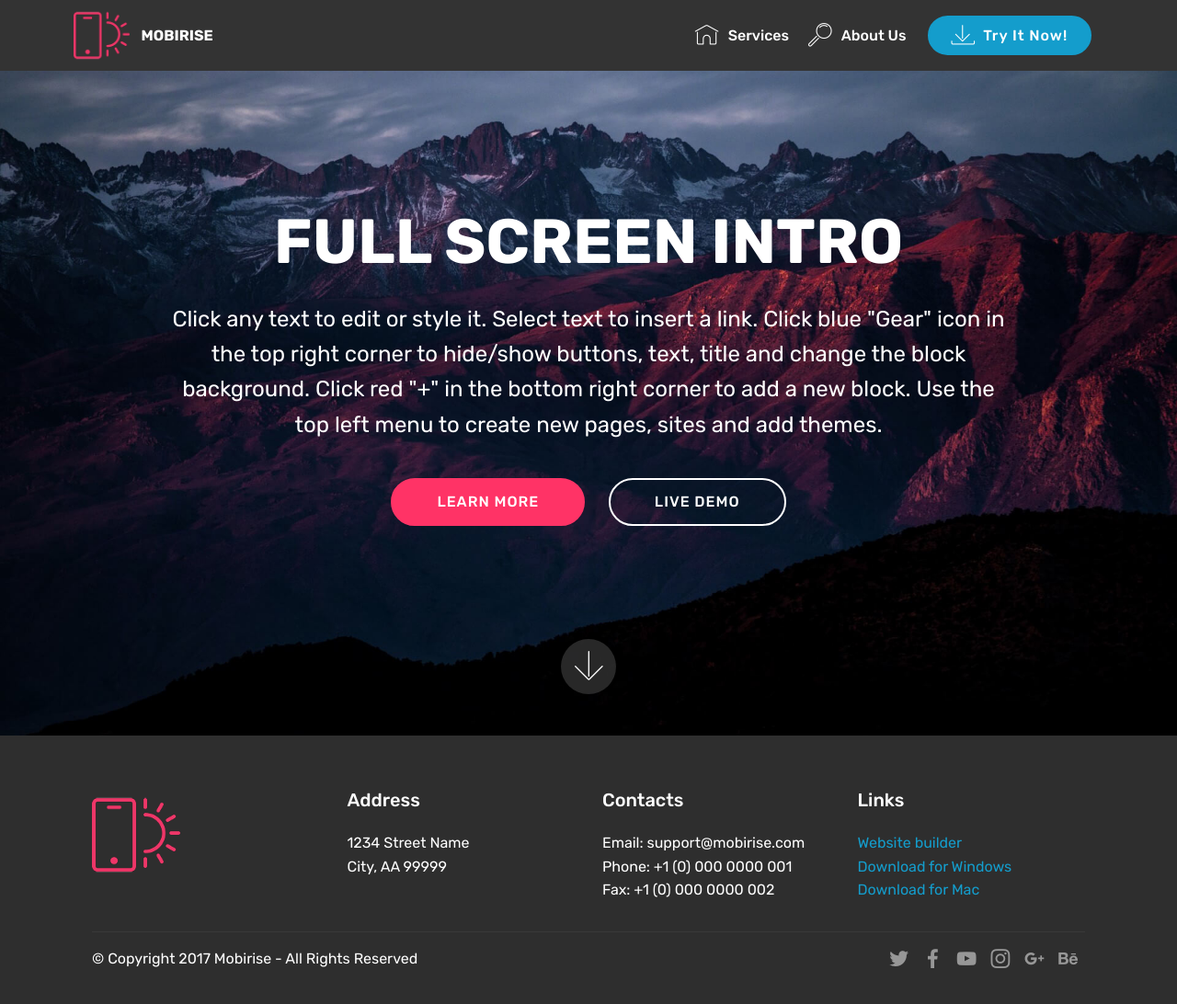
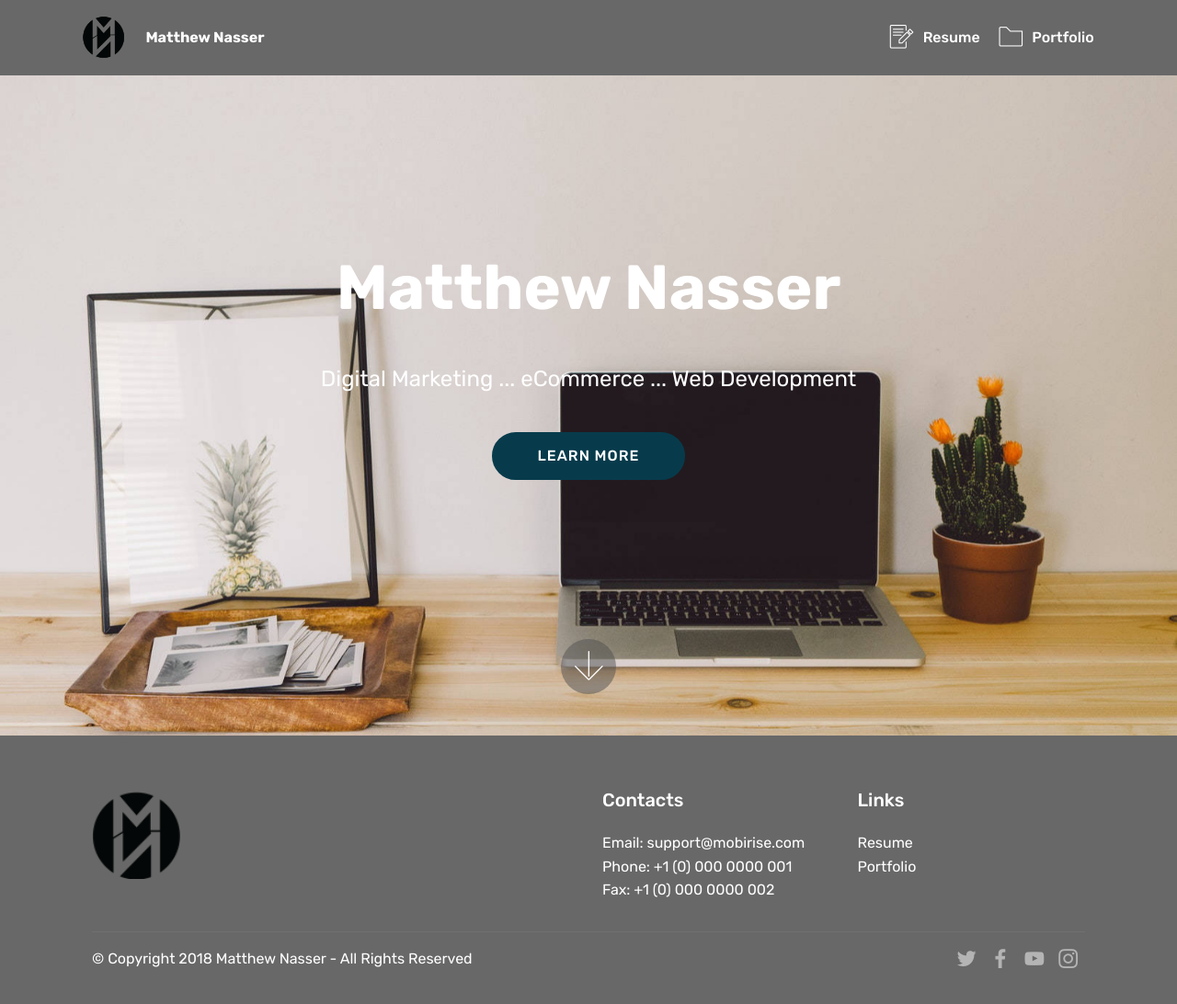
Before and after one commit to mrnasser/my_site, a plain HTML site: page index.html in a window 1280 px wide. Shown: the whole page at 92% size. Drawn offline with Linux system fonts and the light colour scheme; files whose address does not match are found by name.

Commit message:
create github pages

```diff
--- /dev/null
+++ b/assets/images/hashes.json
@@ -0,0 +1 @@
+{"UnYhamNxJQ4TKjQqpT25aA==":"mbr-1626x1080.jpg","H7GAWHtxtLT9REIOdawMQQ==":"mbr-1735x1080.jpg","9rObVNy7KGraRIwRE4sXLA==":"mbr-1620x1080.jpg","+ZeCFwoA5un8Y7yL+j1Vyw==":"logo-122x122.png","F7DQV0q9ha5Zp+SDsQDeAg==":"logo-1-122x122.png"}
--- a/assets/mobirise/css/mbr-additional.css
+++ b/assets/mobirise/css/mbr-additional.css
@@ -165,8 +165,8 @@ body {
 }
 .btn-secondary,
 .btn-secondary:active {
-  background-color: #ff3366 !important;
-  border-color: #ff3366 !important;
+  background-color: #073b4c !important;
+  border-color: #073b4c !important;
   color: #ffffff !important;
 }
 .btn-secondary:hover,
@@ -174,14 +174,14 @@ body {
 .btn-secondary.focus,
 .btn-secondary.active {
   color: #ffffff !important;
-  background-color: #e50039 !important;
-  border-color: #e50039 !important;
+  background-color: #010506 !important;
+  border-color: #010506 !important;
 }
 .btn-secondary.disabled,
 .btn-secondary:disabled {
   color: #ffffff !important;
-  background-color: #e50039 !important;
-  border-color: #e50039 !important;
+  background-color: #010506 !important;
+  border-color: #010506 !important;
 }
 .btn-info,
 .btn-info:active {
@@ -329,22 +329,22 @@ body {
 .btn-secondary-outline,
 .btn-secondary-outline:active {
   background: none;
-  border-color: #cc0033;
-  color: #cc0033;
+  border-color: #000000;
+  color: #000000;
 }
 .btn-secondary-outline:hover,
 .btn-secondary-outline:focus,
 .btn-secondary-outline.focus,
 .btn-secondary-outline.active {
   color: #ffffff;
-  background-color: #ff3366;
-  border-color: #ff3366;
+  background-color: #073b4c;
+  border-color: #073b4c;
 }
 .btn-secondary-outline.disabled,
 .btn-secondary-outline:disabled {
   color: #ffffff !important;
-  background-color: #ff3366 !important;
-  border-color: #ff3366 !important;
+  background-color: #073b4c !important;
+  border-color: #073b4c !important;
 }
 .btn-info-outline,
 .btn-info-outline:active {
@@ -464,7 +464,7 @@ body {
   color: #149dcc !important;
 }
 .text-secondary {
-  color: #ff3366 !important;
+  color: #073b4c !important;
 }
 .text-success {
   color: #f7ed4a !important;
@@ -490,7 +490,7 @@ a.text-primary:focus {
 }
 a.text-secondary:hover,
 a.text-secondary:focus {
-  color: #cc0033 !important;
+  color: #000000 !important;
 }
 a.text-success:hover,
 a.text-success:focus {
@@ -1374,12 +1374,12 @@ body {
 }
 .cid-qTkzRZLJNu .navbar {
   padding: .5rem 0;
-  background: #333333;
+  background: #686868;
   transition: none;
   min-height: 77px;
 }
 .cid-qTkzRZLJNu .navbar-dropdown.bg-color.transparent.opened {
-  background: #333333;
+  background: #686868;
 }
 .cid-qTkzRZLJNu a {
   font-style: normal;
@@ -1463,7 +1463,7 @@ body {
   padding-bottom: 0;
 }
 .cid-qTkzRZLJNu .dropdown .dropdown-menu {
-  background: #333333;
+  background: #686868;
   display: none;
   position: absolute;
   min-width: 5rem;
@@ -1598,6 +1598,10 @@ body {
 .cid-qTkzRZLJNu .collapsed .navbar-collapse.collapsing .navbar-nav .nav-item,
 .cid-qTkzRZLJNu .collapsed .navbar-collapse.show .navbar-nav .nav-item {
   clear: both;
+}
+.cid-qTkzRZLJNu .collapsed .navbar-collapse.collapsing .navbar-nav .nav-item:last-child,
+.cid-qTkzRZLJNu .collapsed .navbar-collapse.show .navbar-nav .nav-item:last-child {
+  margin-bottom: 1rem;
 }
 .cid-qTkzRZLJNu .collapsed .navbar-collapse.collapsing .navbar-buttons,
 .cid-qTkzRZLJNu .collapsed .navbar-collapse.show .navbar-buttons {
@@ -1693,6 +1697,10 @@ body {
   .cid-qTkzRZLJNu .navbar-collapse.show .navbar-nav .nav-item {
     clear: both;
   }
+  .cid-qTkzRZLJNu .navbar-collapse.collapsing .navbar-nav .nav-item:last-child,
+  .cid-qTkzRZLJNu .navbar-collapse.show .navbar-nav .nav-item:last-child {
+    margin-bottom: 1rem;
+  }
   .cid-qTkzRZLJNu .navbar-collapse.collapsing .navbar-buttons,
   .cid-qTkzRZLJNu .navbar-collapse.show .navbar-buttons {
     text-align: center;
@@ -1751,15 +1759,15 @@ body {
 }
 .cid-qTkzRZLJNu .nav-link:hover,
 .cid-qTkzRZLJNu .dropdown-item:hover {
-  color: #c1c1c1 !important;
+  color: #073b4c !important;
 }
 .cid-qTkA127IK8 {
-  background-image: url("../../../assets/images/jumbotron.jpg");
+  background-image: url("../../../assets/images/mbr-1620x1080.jpg");
 }
 .cid-qTkAaeaxX5 {
   padding-top: 60px;
   padding-bottom: 60px;
-  background-color: #2e2e2e;
+  background-color: #686868;
 }
 @media (max-width: 767px) {
   .cid-qTkAaeaxX5 .content {
--- a/index.html
+++ b/index.html
@@ -6,7 +6,7 @@
   <meta http-equiv="X-UA-Compatible" content="IE=edge">
   <meta name="generator" content="Mobirise v4.7.7, mobirise.com">
   <meta name="viewport" content="width=device-width, initial-scale=1, minimum-scale=1">
-  <link rel="shortcut icon" href="assets/images/logo2.png" type="image/x-icon">
+  <link rel="shortcut icon" href="assets/images/logo-122x122.png" type="image/x-icon">
   <meta name="description" content="">
   <title>Home</title>
   <link rel="stylesheet" href="assets/web/assets/mobirise-icons/mobirise-icons.css">
@@ -40,42 +40,30 @@
             <div class="navbar-brand">
                 <span class="navbar-logo">
                     <a href="https://mobirise.com">
-                         <img src="assets/images/logo2.png" alt="Mobirise" style="height: 3.8rem;">
+                         <img src="assets/images/logo-122x122.png" alt="Mobirise" title="" style="height: 4.1rem;">
                     </a>
                 </span>
-                <span class="navbar-caption-wrap">
-                    <a class="navbar-caption text-white display-4" href="https://mobirise.com">
-                        MOBIRISE
-                    </a>
-                </span>
+                <span class="navbar-caption-wrap"><a class="navbar-caption text-white display-4" href="https://mobirise.com">
+                        Matthew Nasser</a></span>
             </div>
         </div>
         <div class="collapse navbar-collapse" id="navbarSupportedContent">
-            <ul class="navbar-nav nav-dropdown" data-app-modern-menu="true">
-                <li class="nav-item">
-                    <a class="nav-link link text-white display-4" href="https://mobirise.com">
-                        <span class="mbri-home mbr-iconfont mbr-iconfont-btn"></span>
-                        Services
-                    </a>
+            <ul class="navbar-nav nav-dropdown nav-right" data-app-modern-menu="true"><li class="nav-item">
+                    <a class="nav-link link text-white display-4" href="https://mobirise.com"><span class="mbri-edit mbr-iconfont mbr-iconfont-btn"></span>
+
+                        Resume</a>
                 </li>
                 <li class="nav-item">
-                    <a class="nav-link link text-white display-4" href="https://mobirise.com">
-                        <span class="mbri-search mbr-iconfont mbr-iconfont-btn"></span>
-                        About Us
-                    </a>
-                </li>
-            </ul>
-            <div class="navbar-buttons mbr-section-btn">
-                <a class="btn btn-sm btn-primary display-4" href="https://mobirise.com">
-                    <span class="mbri-save mbr-iconfont mbr-iconfont-btn "></span>
-                    Try It Now!
-                </a>
-            </div>
+                    <a class="nav-link link text-white display-4" href="https://mobirise.com"><span class="mbri-folder mbr-iconfont mbr-iconfont-btn"></span>
+
+                        Portfolio</a>
+                </li></ul>
+
         </div>
     </nav>
 </section>
 
-<section class="engine"><a href="https://mobirise.me/f">simple website builder</a></section><section class="cid-qTkA127IK8 mbr-fullscreen mbr-parallax-background" id="header2-1">
+<section class="engine"><a href="https://mobirise.me/x">css templates</a></section><section class="cid-qTkA127IK8 mbr-fullscreen mbr-parallax-background" id="header2-1">
 
 
 
@@ -84,17 +72,12 @@
     <div class="container align-center">
         <div class="row justify-content-md-center">
             <div class="mbr-white col-md-10">
-                <h1 class="mbr-section-title mbr-bold pb-3 mbr-fonts-style display-1">
-                    FULL SCREEN INTRO
-                </h1>
+                <h1 class="mbr-section-title mbr-bold pb-3 mbr-fonts-style display-1"><p>
+                    Matthew Nasser</p></h1>
 
                 <p class="mbr-text pb-3 mbr-fonts-style display-5">
-                    Click any text to edit or style it. Select text to insert a link. Click blue "Gear" icon in the top right corner to hide/show buttons, text, title and change the block background. Click red "+" in the bottom right corner to add a new block. Use the top left menu to create new pages, sites and add themes.
-                </p>
-                <div class="mbr-section-btn">
-                    <a class="btn btn-md btn-secondary display-4" href="https://mobirise.com">LEARN MORE</a>
-                    <a class="btn btn-md btn-white-outline display-4" href="https://mobirise.com">LIVE DEMO</a>
-                </div>
+                    Digital Marketing ... eCommerce ... Web Development</p>
+                <div class="mbr-section-btn"><a class="btn btn-md btn-secondary display-4" href="https://mobirise.com">LEARN MORE</a></div>
             </div>
         </div>
     </div>
@@ -116,18 +99,13 @@
             <div class="col-12 col-md-3">
                 <div class="media-wrap">
                     <a href="https://mobirise.com/">
-                        <img src="assets/images/logo2.png" alt="Mobirise">
+                        <img src="assets/images/logo-1-122x122.png" alt="Mobirise" title="">
                     </a>
                 </div>
             </div>
             <div class="col-12 col-md-3 mbr-fonts-style display-7">
-                <h5 class="pb-3">
-                    Address
-                </h5>
-                <p class="mbr-text">
-                    1234 Street Name
-                    <br>City, AA 99999
-                </p>
+                <h5 class="pb-3"></h5>
+                <p class="mbr-text"></p>
             </div>
             <div class="col-12 col-md-3 mbr-fonts-style display-7">
                 <h5 class="pb-3">
@@ -143,11 +121,7 @@
                 <h5 class="pb-3">
                     Links
                 </h5>
-                <p class="mbr-text">
-                    <a class="text-primary" href="https://mobirise.com/">Website builder</a>
-                    <br><a class="text-primary" href="https://mobirise.com/mobirise-free-win.zip">Download for Windows</a>
-                    <br><a class="text-primary" href="https://mobirise.com/mobirise-free-mac.zip">Download for Mac</a>
-                </p>
+                <p class="mbr-text">Resume<br>Portfolio</p>
             </div>
         </div>
         <div class="footer-lower">
@@ -159,7 +133,7 @@
             <div class="media-container-row mbr-white">
                 <div class="col-sm-6 copyright">
                     <p class="mbr-text mbr-fonts-style display-7">
-                        © Copyright 2017 Mobirise - All Rights Reserved
+                        © Copyright 2018 Matthew Nasser - All Rights Reserved
                     </p>
                 </div>
                 <div class="col-md-6">
@@ -184,16 +158,8 @@
                                 <span class="socicon-instagram socicon mbr-iconfont mbr-iconfont-social"></span>
                             </a>
                         </div>
-                        <div class="soc-item">
-                            <a href="https://plus.google.com/u/0/+Mobirise" target="_blank">
-                                <span class="socicon-googleplus socicon mbr-iconfont mbr-iconfont-social"></span>
-                            </a>
-                        </div>
-                        <div class="soc-item">
-                            <a href="https://www.behance.net/Mobirise" target="_blank">
-                                <span class="socicon-behance socicon mbr-iconfont mbr-iconfont-social"></span>
-                            </a>
-                        </div>
+
+
                     </div>
                 </div>
             </div>
```
Also changed, not shown: assets/images/logo-1-122x122.png (added), assets/images/logo-122x122.png (added), assets/images/mbr-1620x1080.jpg (added), 1 other file.
